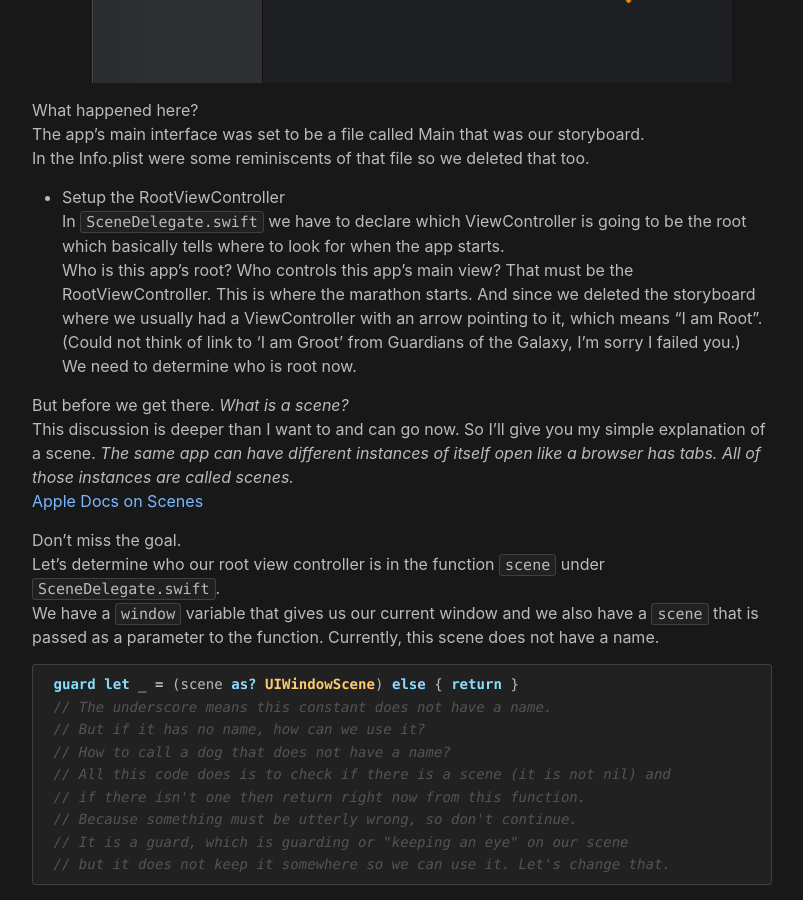
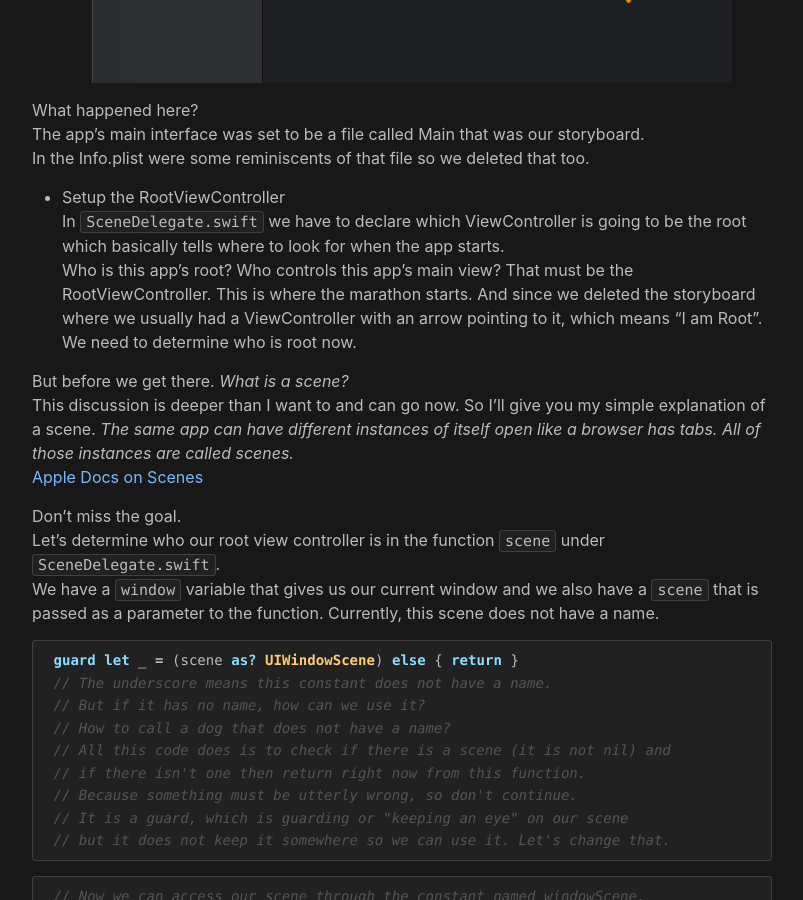
Before and after one commit to MarinaBSA/MarinaBSA.github.io, a Jekyll site: the page built from _posts/2020-07-26-how-to-get-rid-of-the-storyboard.markdown, in a window 1280 px wide and 900 px high, scrolled down 2165 px. Shown: the whole window, without its empty margins (238-1041 px from the left). Built offline with Jekyll 4.4.1, drawn with Linux system fonts in a browser that asks for light colours.

Commit message:
minor changes

```diff
--- a/_posts/2020-07-26-how-to-get-rid-of-the-storyboard.markdown
+++ b/_posts/2020-07-26-how-to-get-rid-of-the-storyboard.markdown
@@ -49,7 +49,7 @@ In the Info.plist were some reminiscents of that file so we deleted that too.
 In `SceneDelegate.swift` we have to declare which ViewController is going to be the root which basically tells where to look
 for when the app starts.
 Who is this app's root? Who controls this app's main view? That must be the RootViewController. This is where the marathon
-starts. And since we deleted the storyboard where we usually had a ViewController with an arrow pointing to it, which means "I am Root". (Could not think of link to 'I am Groot' from Guardians of the Galaxy, I'm sorry I failed you.)
+starts. And since we deleted the storyboard where we usually had a ViewController with an arrow pointing to it, which means "I am Root".
 We need to determine who is root now.
 
 But before we get there. *What is a scene?*
```
